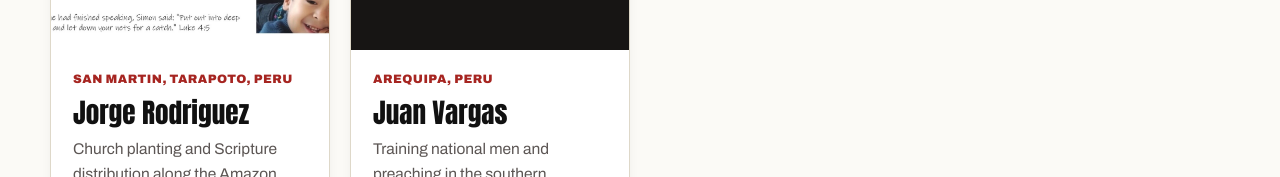
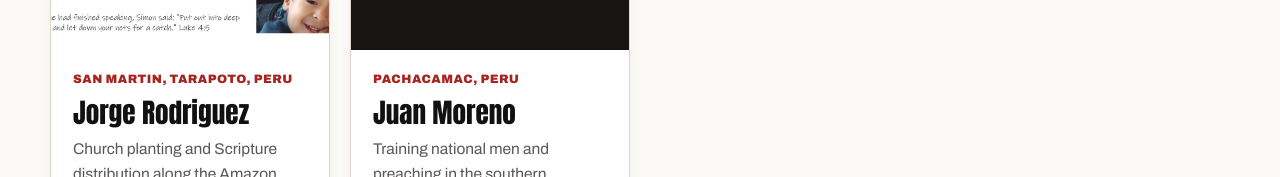
Before and after one commit to edesent/ibmperu-redesign, a Next.js app: page /missionaries in a window 1280 px wide. Shown: the part 774-951 px from the top of the page. Built offline with nearby package versions, Linux system fonts and the light colour scheme; no server answers.

Commit message:
Updated Juan Moreno missionary profile and page URL

```diff
--- a/content/missionaries.ts
+++ b/content/missionaries.ts
@@ -150,9 +150,9 @@ export const missionaries: Missionary[] = [
   },
   {
     placeholder: true,
-    slug: "juan-vargas",
-    name: "Juan Vargas",
-    field: "Arequipa, Peru",
+    slug: "juan-moreno",
+    name: "Juan Moreno",
+    field: "Pachacamac, Peru",
     sentBy: "Historic Baptist Church",
     since: "2022",
     summary: "Training national men and preaching in the southern highlands.",
```
